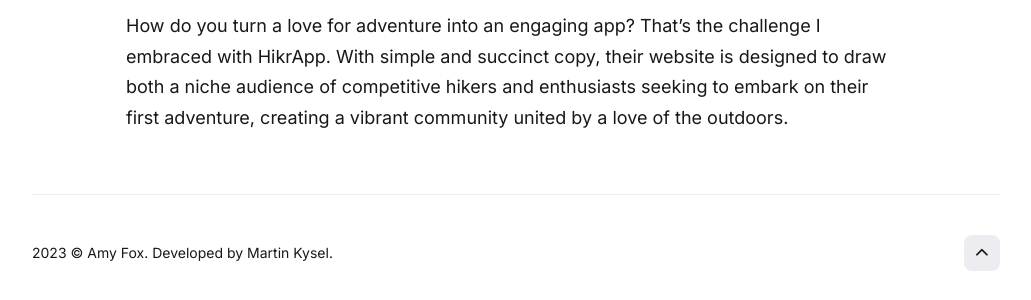
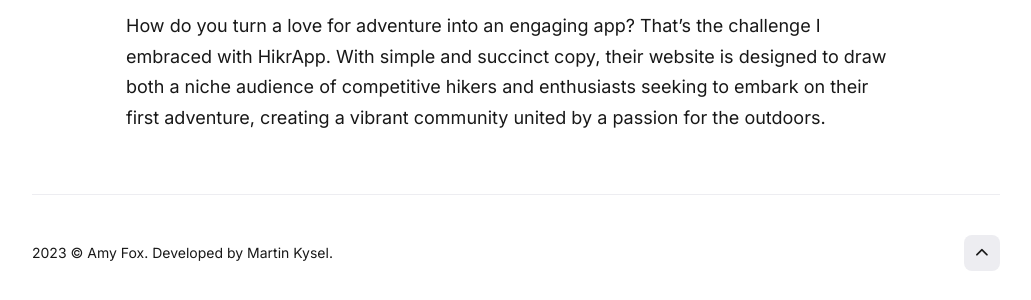
Before and after one commit to amylfox91/amylfox91.github.io, a Jekyll site: the page built from _projects/2022-02-20-hikr.md, in a window 1280 px wide. Shown: the part 1087-1387 px from the top of the page, without its empty margins (124-1155 px from the left). Built offline with Jekyll 4.4.1, drawn with Linux system fonts in a browser that asks for light colours; nearby versions of some CDN libraries; some web fonts are replaced.

Commit message:
Update 2022-02-20-hikr.md

```diff
--- a/_projects/2022-02-20-hikr.md
+++ b/_projects/2022-02-20-hikr.md
@@ -9,4 +9,4 @@
 
 How do you turn a love for adventure into an engaging app?
 That's the challenge I embraced with HikrApp.
-With simple and succinct copy, their website is designed to draw both a niche audience of competitive hikers and enthusiasts seeking to embark on their first adventure, creating a vibrant community united by a love of the outdoors.
+With simple and succinct copy, their website is designed to draw both a niche audience of competitive hikers and enthusiasts seeking to embark on their first adventure, creating a vibrant community united by a passion for the outdoors.
```
